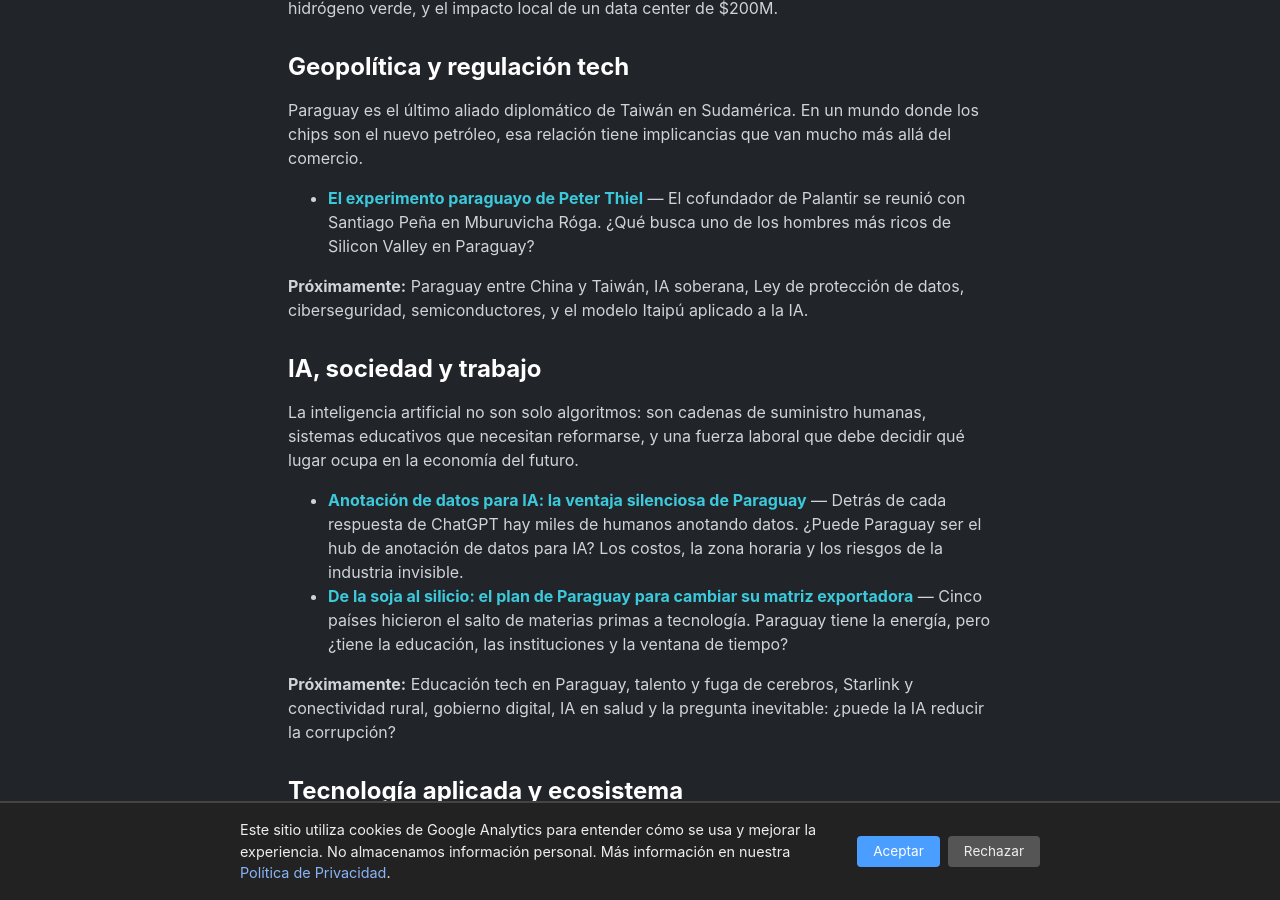
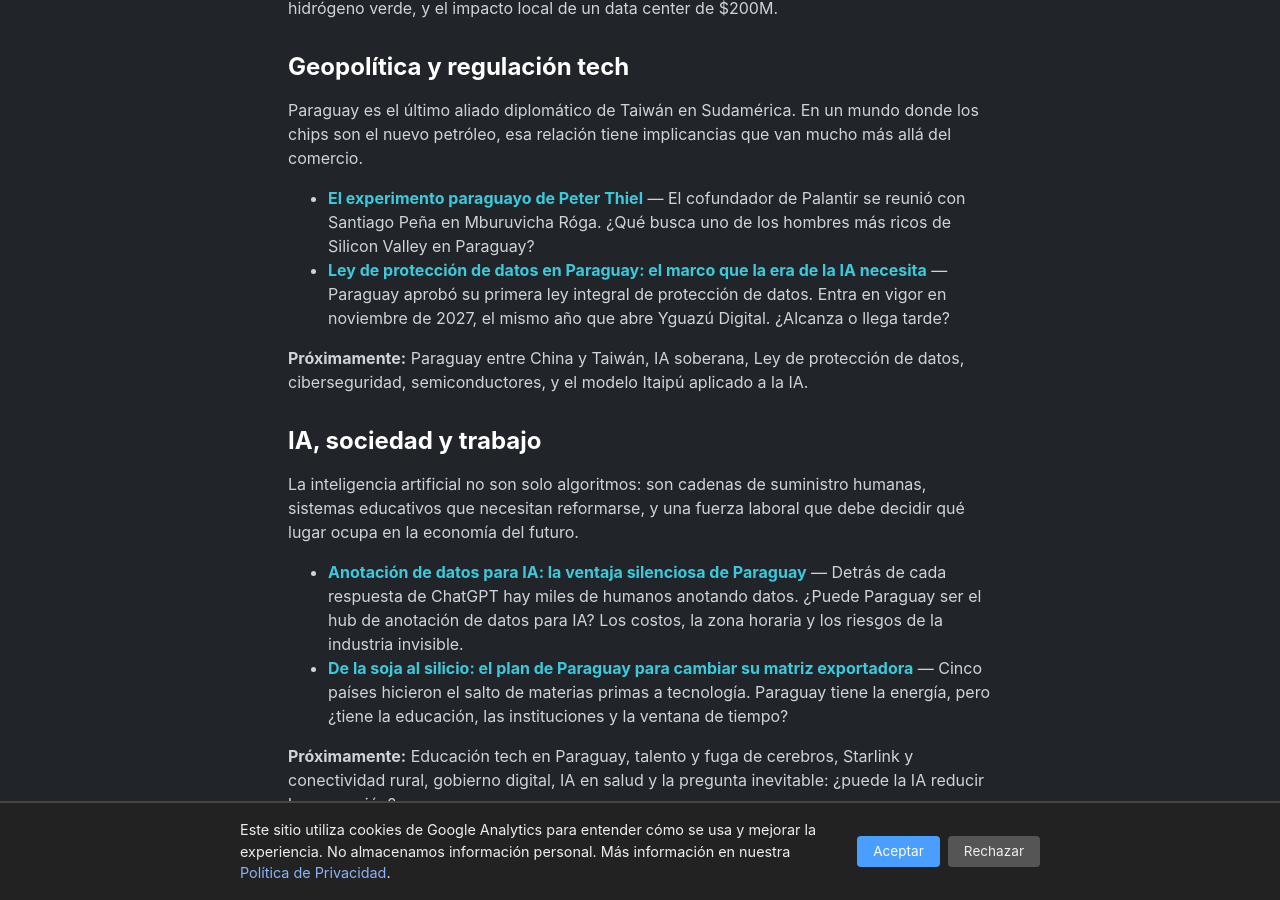
Before and after one commit to miravosqueinteresante/muchotexto.net, a Jekyll site: the page built from ia-en-paraguay.markdown, in a window 1280 px wide and 900 px high, scrolled down 869 px. Built offline with Jekyll 4.4.1, drawn with Linux system fonts in a browser that asks for light colours.

Commit message:
Actualizar pagina pilar, llms.txt y estrategia con articulo #12

```diff
--- a/ia-en-paraguay.markdown
+++ b/ia-en-paraguay.markdown
@@ -24,6 +24,7 @@
 Paraguay es el último aliado diplomático de Taiwán en Sudamérica. En un mundo donde los chips son el nuevo petróleo, esa relación tiene implicancias que van mucho más allá del comercio.
 
 - **[El experimento paraguayo de Peter Thiel]({% post_url 2026-05-16-peter-thiel-paraguay-experimento %})** — El cofundador de Palantir se reunió con Santiago Peña en Mburuvicha Róga. ¿Qué busca uno de los hombres más ricos de Silicon Valley en Paraguay?
+- **[Ley de protección de datos en Paraguay: el marco que la era de la IA necesita]({% post_url 2026-07-07-ley-proteccion-datos-paraguay-ia %})** — Paraguay aprobó su primera ley integral de protección de datos. Entra en vigor en noviembre de 2027, el mismo año que abre Yguazú Digital. ¿Alcanza o llega tarde?
 
 **Próximamente:** Paraguay entre China y Taiwán, IA soberana, Ley de protección de datos, ciberseguridad, semiconductores, y el modelo Itaipú aplicado a la IA.
 
--- a/llms.txt
+++ b/llms.txt
@@ -23,6 +23,7 @@
 
 ### Pilar 2: Geopolítica y regulación tech
 - [El experimento paraguayo de Peter Thiel](https://muchotexto.net/articulos/2026/05/16/peter-thiel-paraguay-experimento/)
+- [Ley de protección de datos en Paraguay: el marco que la era de la IA necesita](https://muchotexto.net/articulos/2026/07/07/ley-proteccion-datos-paraguay-ia/)
 
 ### Pilar 3: IA, sociedad y trabajo
 - [Anotación de datos para IA: la ventaja silenciosa de Paraguay](https://muchotexto.net/articulos/2026/06/27/anotacion-datos-paraguay-hub-trabajo-digital-ia/)
```
